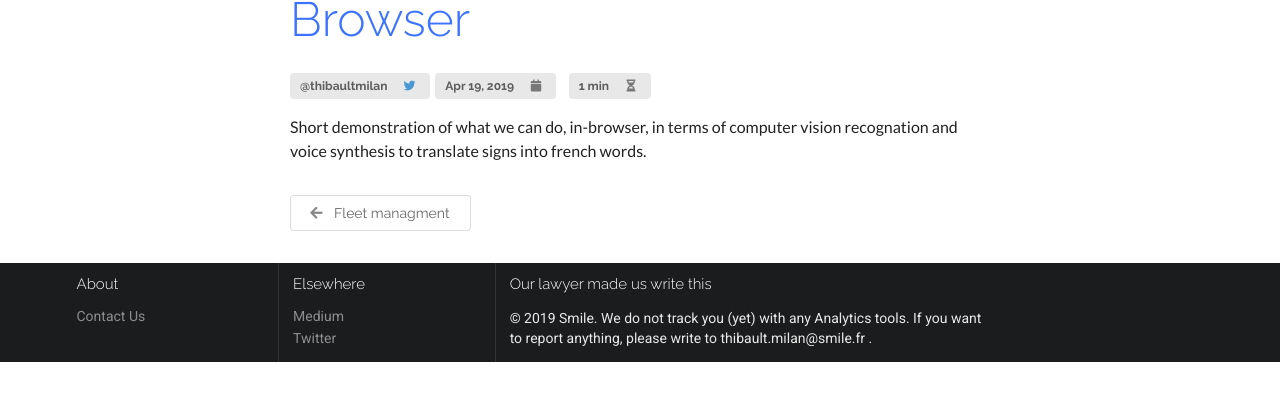
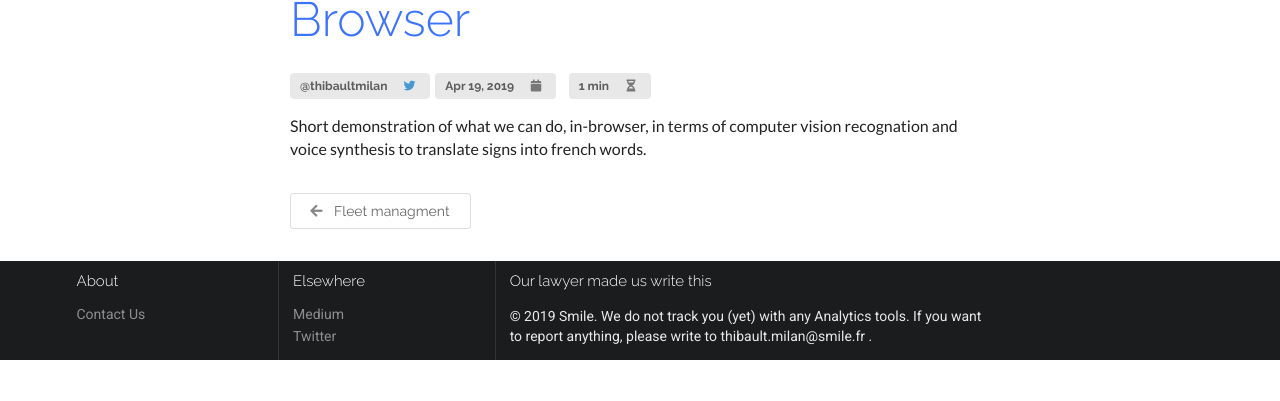
Before and after one commit to smileinnovation/website, a Jekyll site: the page built from _videos/2019-04-19-sign-language-recognation-in-browser.markdown, in a window 1280 px wide. Shown: the part 300-701 px from the top of the page. Built offline with Jekyll 4.4.1, drawn with Linux system fonts in a browser that asks for light colours; nearby versions of some CDN libraries.

Commit message:
[FIX] missing paragraph wrapper around some text.

```diff
--- a/_layouts/post.html
+++ b/_layouts/post.html
@@ -44,7 +44,7 @@
     {% endif %}
     <div class="e-content" itemprop="articleBody">
         {% if page.description %}
-        {{page.description | escape}}
+        <p>{{page.description | escape}}</p>
         {% endif %}
         {{content}}
     </div>
```
